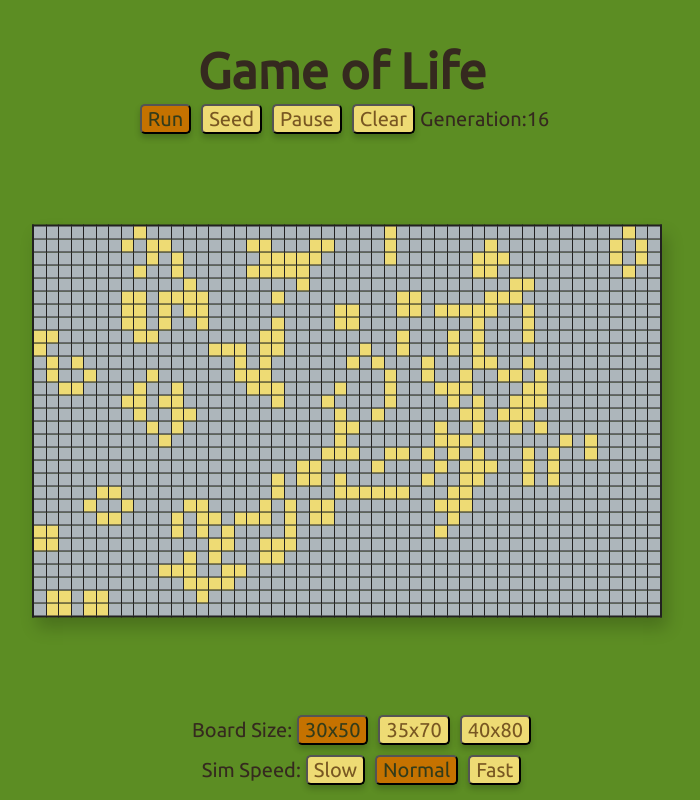
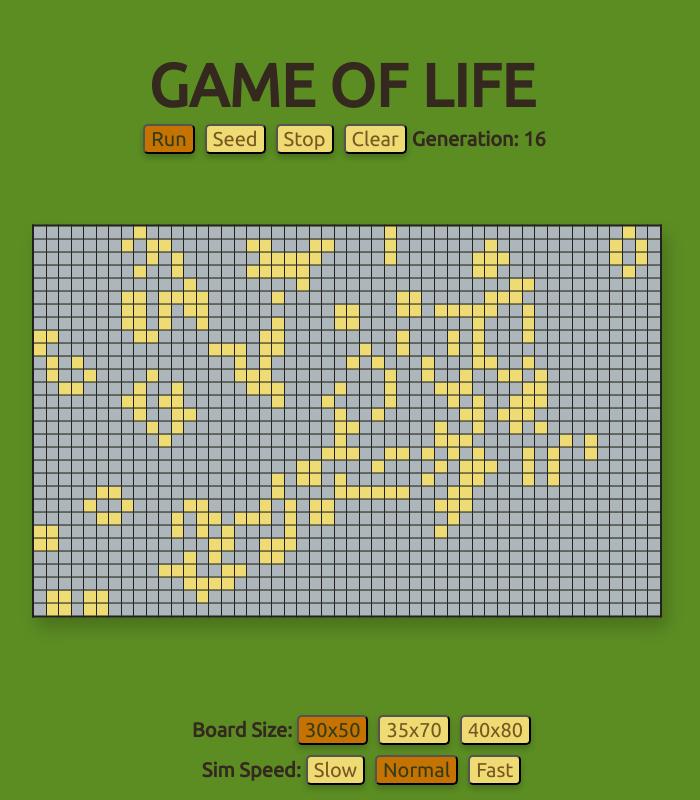
Before and after one commit to thisiswhale/Game-of-Life, a React app: page / in a window 1280 px wide. Shown: the whole page, without its empty margins (298-998 px from the left). Built offline with nearby package versions, Linux system fonts and the light colour scheme.

Commit message:
Fix more bug by adding bindings to functions

```diff
--- a/public/app.bundle.css
+++ b/public/app.bundle.css
@@ -1,6 +1,7 @@
 body {
   margin: 0;
   font-family: 'Ubuntu', sans-serif;
+  font-weight: bold;
   background-color: #5c8d23;
   color: #35291f; }
 
@@ -22,8 +23,7 @@ button:focus {
   font-size: 20px; }
   .container .title {
     text-align: center;
-    font-size: 50px;
-    font-weight: bold;
+    font-size: 60px;
     margin-bottom: 5px; }
   .container .top-nav-bar {
     text-align: center;
--- a/src/components/Container.js
+++ b/src/components/Container.js
@@ -1,7 +1,7 @@
 import React from "react";
 
 const Title = () => (
-  <h2 className='title'>Game of Life</h2>
+  <h2 className='title'>GAME OF LIFE</h2>
 );
 
 const Container = props => (
--- a/src/components/Main.js
+++ b/src/components/Main.js
@@ -10,15 +10,9 @@ export default class Main extends Component {
 
     this.state = {
       gridSize: [
-        [
-          30, 50
-        ],
-        [
-          35, 70
-        ],
-        [
-          40, 80
-        ]
+        [30, 50],
+        [35, 70],
+        [40, 80]
       ],
       gridFull: [],
       selectedSize: [],
@@ -32,8 +26,8 @@ export default class Main extends Component {
   }
 
   playButton = () =>{
-    clearInterval(this.intervalId)
-    this.intervalId = setInterval(this.play, this.state.selectedSpeed)
+    clearInterval(this.intervalID)
+    this.intervalID = setInterval(this.play, this.state.selectedSpeed)
     this.setState({isPlaying: true, isPaused: false})
   }
 
@@ -90,7 +84,7 @@ export default class Main extends Component {
   }
 
   pauseButton = () => {
-    clearInterval(this.intervalId)
+    clearInterval(this.intervalID)
     this.setState({isPlaying: false, isPaused: true})
   }
 
@@ -100,11 +94,12 @@ export default class Main extends Component {
       isPlaying: false,
       isPaused: false,
       generation: 0})
-    clearInterval(this.intervalId)
+    clearInterval(this.intervalID)
   }
 
-  setSize(gridSize) {
-    clearInterval(this.intervalId)
+  setSize = (gridSize) =>{
+    console.log(gridSize)
+    clearInterval(this.intervalID)
     this.setState({
       selectedSize: gridSize,
       generation: 0,
@@ -113,9 +108,14 @@ export default class Main extends Component {
       gridFull: Array(gridSize[0]).fill(Array(gridSize[1]).fill(false)) })
   }
 
-  setSpeed(speed) {
-    this.setState({ selectedSpeed: speed, isPlaying: false, isPaused: false })
-    clearInterval(this.intervalId)
+  setSpeed = (speed) => {
+    if(this.state.isPlaying){
+      this.setState({ selectedSpeed: speed, isPlaying: false, isPaused: true })
+    }
+    else {
+      this.setState({ selectedSpeed: speed})
+    }
+    clearInterval(this.intervalID)
   }
 
   selectCell = (row,col) => {
--- a/src/components/children/BottomPanel.js
+++ b/src/components/children/BottomPanel.js
@@ -8,8 +8,8 @@ export default class BottomPanel extends Component {
         speedLvl,
         selectedSize,
         selectedSpeed,
-        setSize,
         setSpeed,
+        setSize
       } = this.props;
 
       const smallGrid = gridSize[0]
--- a/src/components/children/TopPanel.js
+++ b/src/components/children/TopPanel.js
@@ -17,11 +17,11 @@ export default class TopPanel extends Component {
       <div className='top-nav-bar'>
         <button onClick={playButton} className={`top-nav-btn ${isPlaying ? 'selected-btn' : 'neutral-btn' }`}>Run</button>
         <button onClick={seedButton} className='top-nav-btn seed-btn neutral-btn'>Seed</button>
-        <button onClick={pauseButton} className={`top-nav-btn ${isPaused ? 'selected-btn' : 'neutral-btn'}`}>Pause</button>
+        <button onClick={pauseButton} className={`top-nav-btn ${isPaused ? 'selected-btn' : 'neutral-btn'}`}>Stop</button>
         <button onClick={clearButton} className='top-nav-btn clear-btn neutral-btn'>Clear</button>
         <span className='generation'>Generation:
         </span>
-        <span className='generation-counter'>{generation}</span>
+        <span className='generation-counter'>&nbsp;{generation}</span>
       </div>
     )
   }
--- a/src/style.scss
+++ b/src/style.scss
@@ -8,6 +8,7 @@ $selected-btn-color-text: #333C1A;
 body {
   margin: 0;
   font-family: 'Ubuntu', sans-serif;
+  font-weight: bold;
   background-color: rgb(92,141,35); //rgb(64,68,28);
   color: rgb(53,41,31);
 }
@@ -33,8 +34,8 @@ button:focus {
 
   .title {
     text-align: center;
-    font-size: 50px;
-    font-weight: bold;
+    font-size: 60px;
+
     margin-bottom: 5px;
   }
 
```
Also changed, not shown: public/bundle.js, 1 other file (tests, documents, lock files or other folders).
